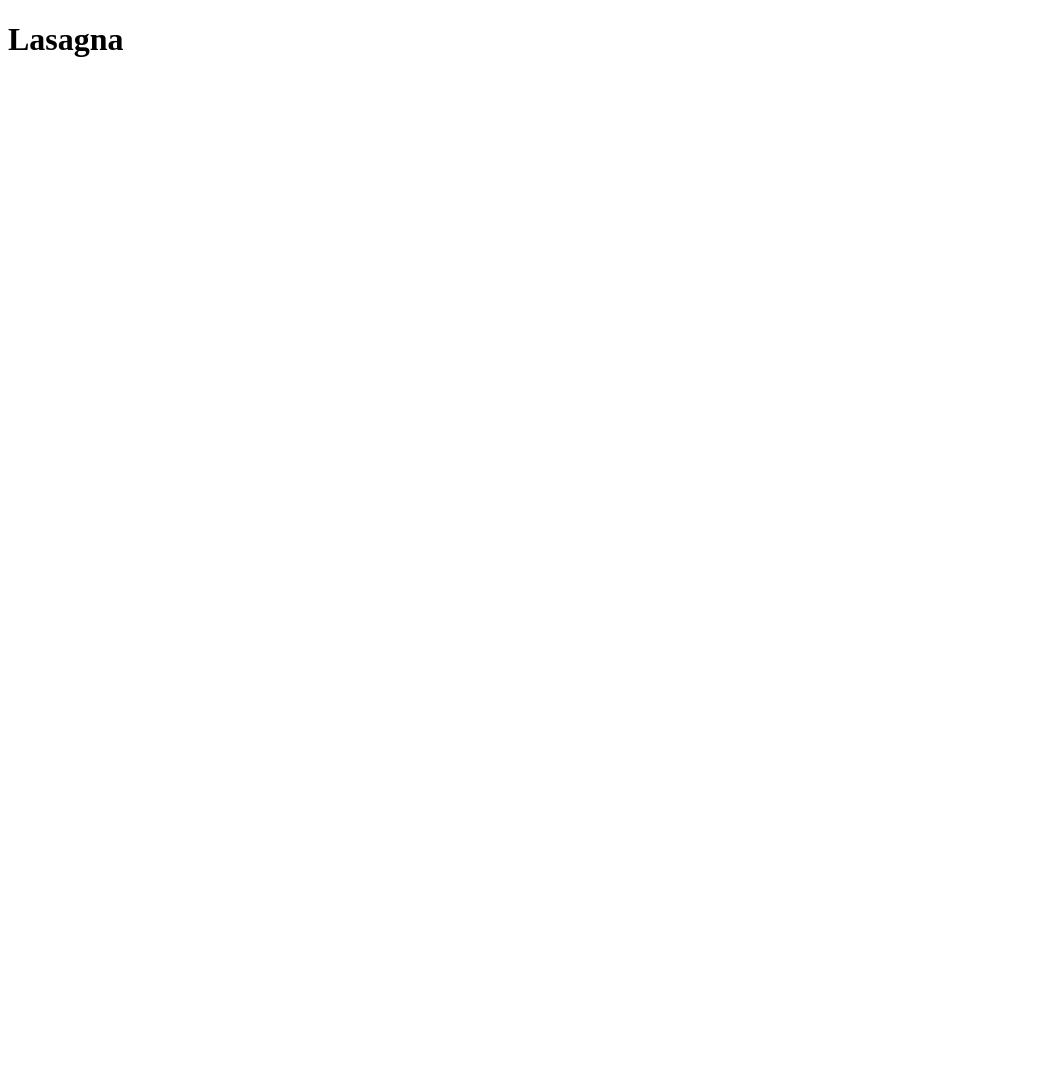
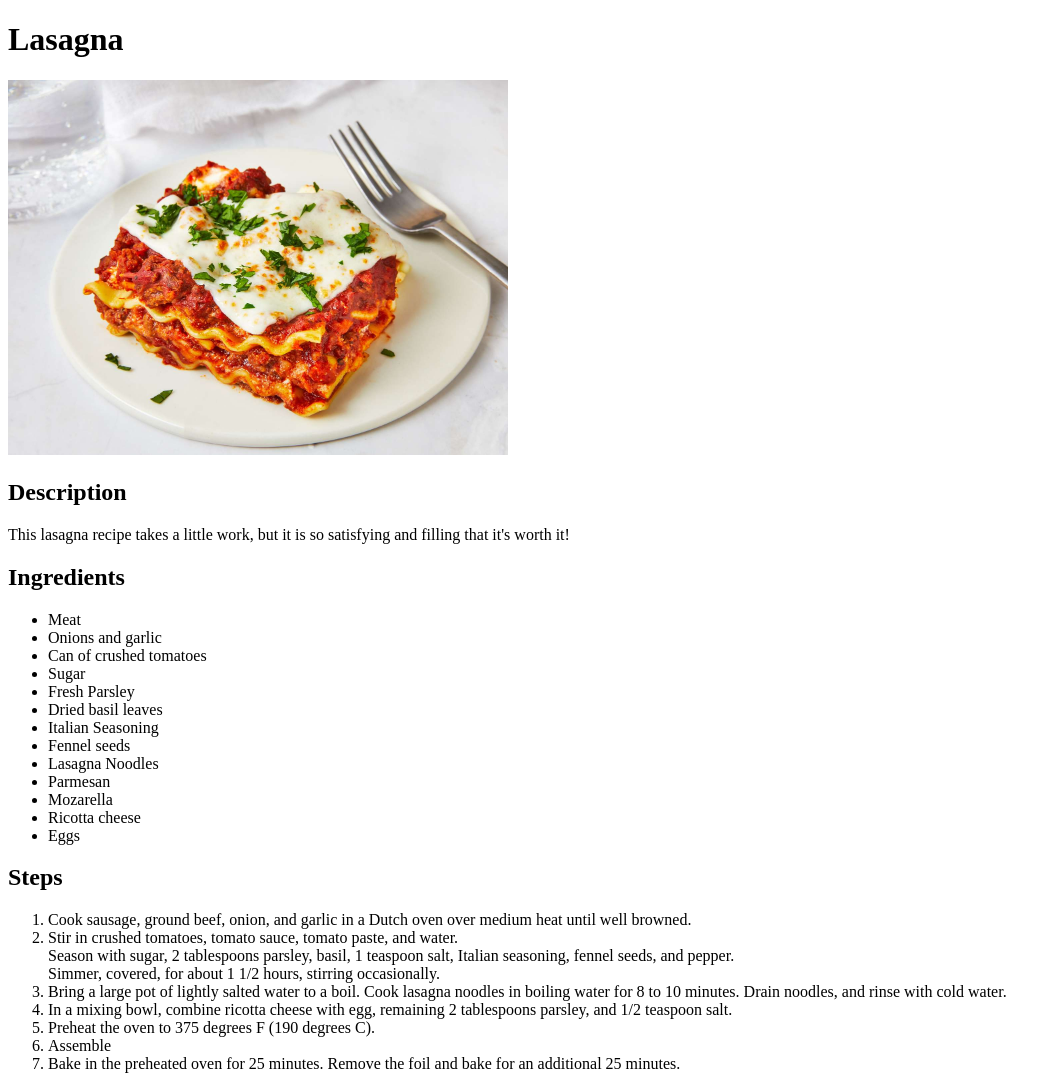
Before and after one commit to reamourad/odin-recipes, a plain HTML site: page recipes/lasagna.html in a window 1280 px wide. Shown: the whole page, without its empty margins (0-1061 px from the left). Before the commit the page ends 800 px from the top, so only its background shows below. Drawn offline with Linux system fonts and the light colour scheme.

Commit message:
Add description, ingredients + recipe to lasagna

```diff
--- a/recipes/lasagna.html
+++ b/recipes/lasagna.html
@@ -8,5 +8,34 @@
 </head>
 <body>
     <h1>Lasagna</h1>
+    <img src="../Images/lasagne.jpeg" width ="500" alt="Picture of a lasagna"><br>
+    <h2>Description</h2>
+    <p>This lasagna recipe takes a little work, but it is so satisfying and filling that it's worth it!</p>
+    <h2>Ingredients</h2>
+    <ul>
+        <li>Meat</li>
+        <li>Onions and garlic</li>
+        <li>Can of crushed tomatoes</li>
+        <li>Sugar</li>
+        <li>Fresh Parsley</li>
+        <li>Dried basil leaves</li>
+        <li>Italian Seasoning</li>
+        <li>Fennel seeds</li>
+        <li>Lasagna Noodles</li>
+        <li>Parmesan</li>
+        <li>Mozarella</li>
+        <li>Ricotta cheese</li>
+        <li>Eggs</li>
+    </ul>
+    <h2>Steps</h2>
+    <ol>
+        <li>Cook sausage, ground beef, onion, and garlic in a Dutch oven over medium heat until well browned.</li>
+        <li>Stir in crushed tomatoes, tomato sauce, tomato paste, and water. <br> Season with sugar, 2 tablespoons parsley, basil, 1 teaspoon salt, Italian seasoning, fennel seeds, and pepper. <br>Simmer, covered, for about 1 1/2 hours, stirring occasionally.</li>
+        <li>Bring a large pot of lightly salted water to a boil. Cook lasagna noodles in boiling water for 8 to 10 minutes. Drain noodles, and rinse with cold water.        </li>
+        <li>In a mixing bowl, combine ricotta cheese with egg, remaining 2 tablespoons parsley, and 1/2 teaspoon salt.        </li>
+        <li>Preheat the oven to 375 degrees F (190 degrees C).        </li>
+        <li>Assemble</li>
+        <li>Bake in the preheated oven for 25 minutes. Remove the foil and bake for an additional 25 minutes. </li>
+    </ol>
 </body>
 </html>
```
Also changed, not shown: Images/lasagna.jpeg (added), Images/lasagne.jpeg (added).
